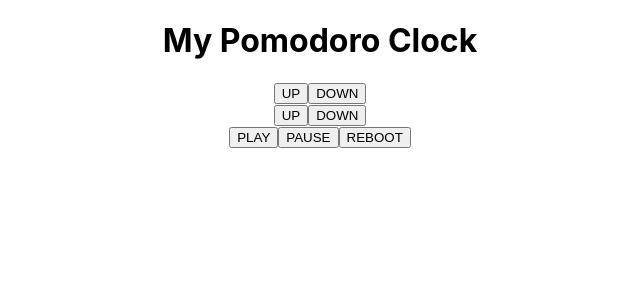
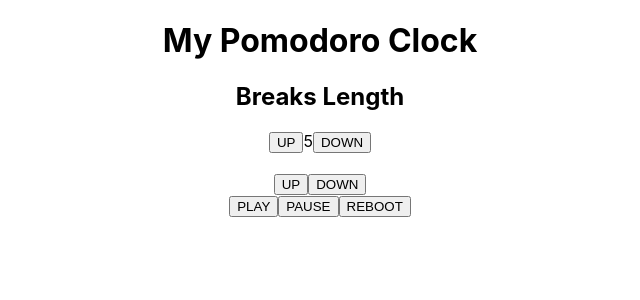
Before and after one commit to Jizga/Pomodoro-Clock, a React (Create React App) app: page / in a window 1280 px wide. Shown: the top 300 px of the page, without its empty margins (320-960 px from the left). Built offline with nearby package versions, Linux system fonts and the light colour scheme.

Commit message:
do Break element

```diff
--- a/src/App.js
+++ b/src/App.js
@@ -1,15 +1,36 @@
-import React from "react";
+import React, { useState } from "react";
 import Controller from "./Components/Controller";
 import Display from "./Components/Display";
 import Buttons from "./Components/Buttons";
 import "./App.css";
 
 function App() {
+  const [breaks, setBreaks] = useState(5);
+  const [sessions, setSessions] = useState(25);
+
+  const increment = (e) => {
+    if (e === "breaks") {
+      setBreaks(breaks + 1);
+    }
+  };
+
+  const decrement = (e) => {
+    if (e === "breaks") {
+      setBreaks(breaks - 1);
+    }
+  };
+
   return (
     <div className="App">
       <h1>My Pomodoro Clock</h1>
       <div className="controllers">
-        <Controller />
+        <Controller
+          id="break-label"
+          title="Breaks Length"
+          size={breaks}
+          increment={() => increment("breaks")}
+          decrement={() => decrement("breaks")}
+        />
         <Controller />
       </div>
       <div className="display">
--- a/src/Components/Controller.js
+++ b/src/Components/Controller.js
@@ -1,10 +1,12 @@
-import React from 'react'
+import React from "react";
 
 export default function Controller(props) {
-    return (
-        <div className="controller">
-            <button>UP</button>
-            <button>DOWN</button>
-        </div>
-    )
+  return (
+    <div className="controller">
+      <h2>{props.title}</h2>
+      <button onClick={props.increment}>UP</button>
+      <span>{props.size}</span>
+      <button onClick={props.decrement}>DOWN</button>
+    </div>
+  );
 }
--- a/src/Components/Display.js
+++ b/src/Components/Display.js
@@ -1,5 +1,5 @@
 import React from "react";
 
-export default function Display() {
+export default function Display(props) {
   return <div className="screen"></div>;
 }
```
